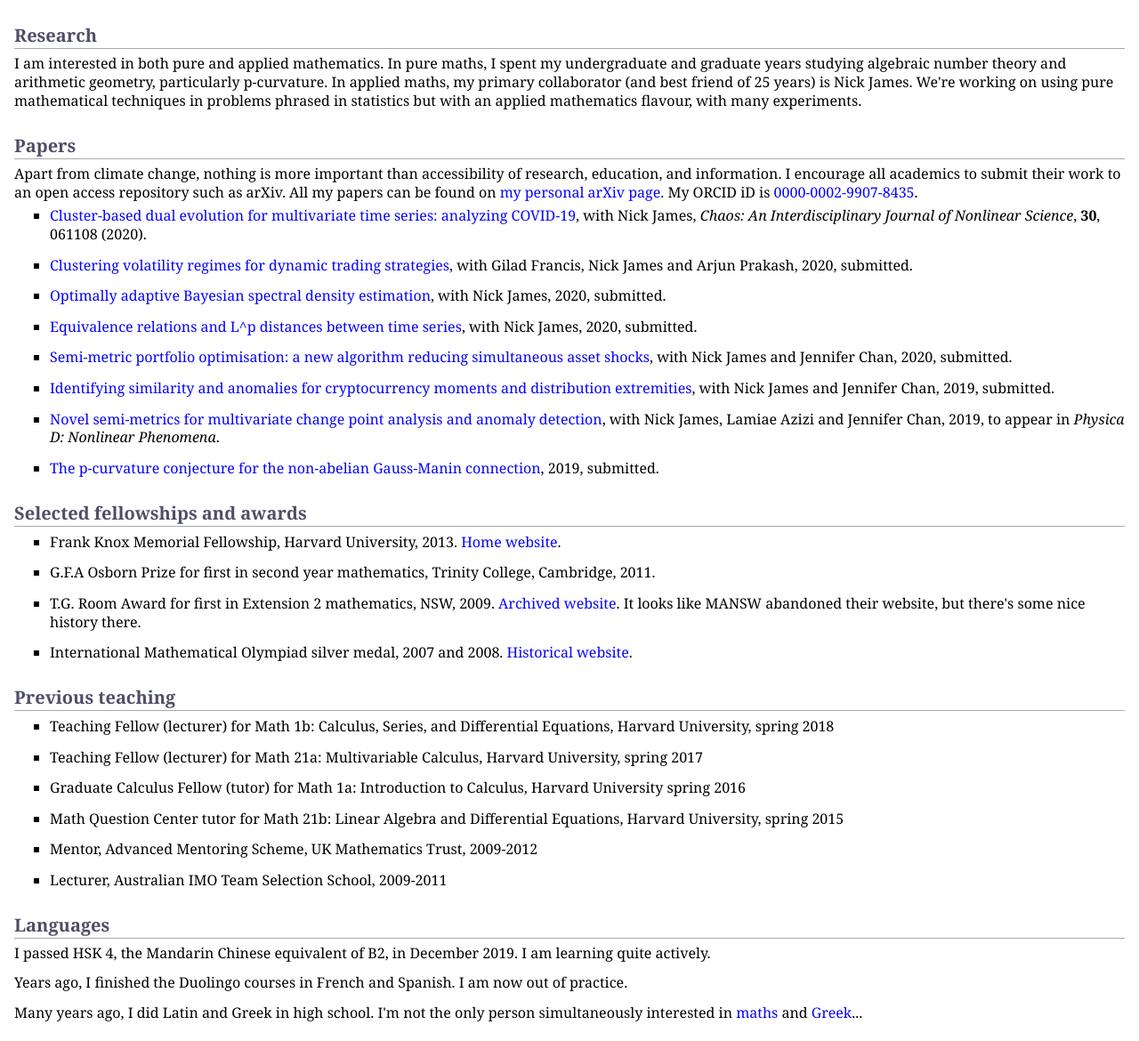
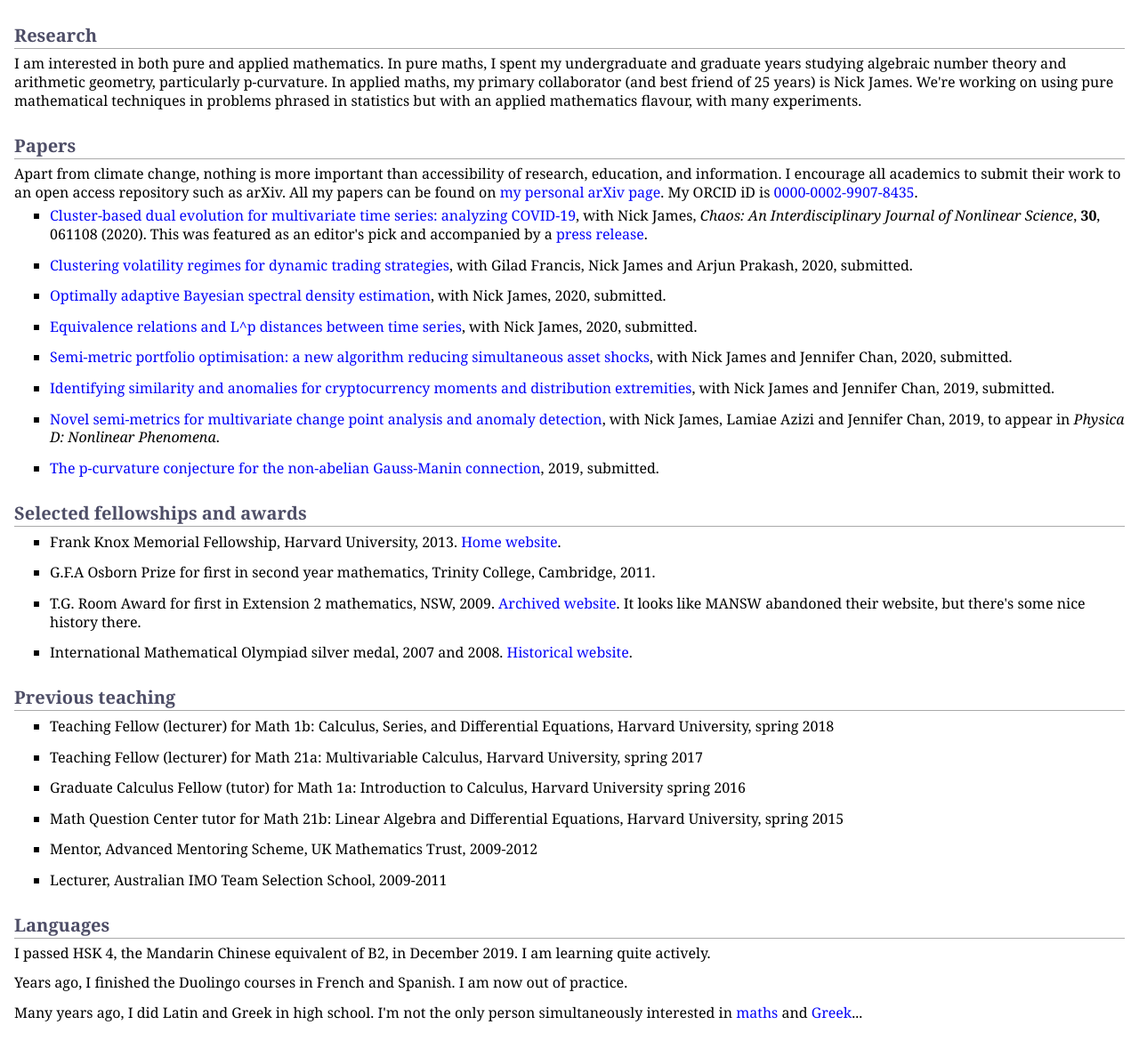
Before and after one commit to MaxMenzies/maxmenzies.com, a Jekyll site: the page index.html, which Jekyll copies as it is, in a window 1280 px wide, cut to the strip 284-1454 px from the top of the page. Shown: the whole strip at 89% size. Built offline with Jekyll 4.4.1, drawn with Linux system fonts in a browser that asks for light colours.

Commit message:
Update index.html

```diff
--- a/index.html
+++ b/index.html
@@ -40,7 +40,7 @@
 <h2>Papers</h2>
 <p>Apart from climate change, nothing is more important than accessibility of research, education, and information. I encourage all academics to submit their work to an open access repository such as arXiv. All my papers can be found on <a href="https://arxiv.org/a/menzies_m_1.html">my personal arXiv page</a>. My ORCID iD is <a href="https://orcid.org/0000-0002-9907-8435.">0000-0002-9907-8435</a>.</p>
 <ul>
-<li><p> <a href="https://aip.scitation.org/doi/10.1063/5.0013156">Cluster-based dual evolution for multivariate time series: analyzing COVID-19</a>, with Nick James, <i>Chaos: An Interdisciplinary Journal of Nonlinear Science</i>, <b>30</b>, 061108 (2020). </p>
+<li><p> <a href="https://aip.scitation.org/doi/10.1063/5.0013156">Cluster-based dual evolution for multivariate time series: analyzing COVID-19</a>, with Nick James, <i>Chaos: An Interdisciplinary Journal of Nonlinear Science</i>, <b>30</b>, 061108 (2020). This was featured as an editor's pick and accompanied by a <a href="https://publishing.aip.org/publications/latest-content/countries-group-into-clusters-as-covid-19-outbreak-spreads/">press release</a>.</p></li>
 </li>
 </ul>
 <ul>
```
